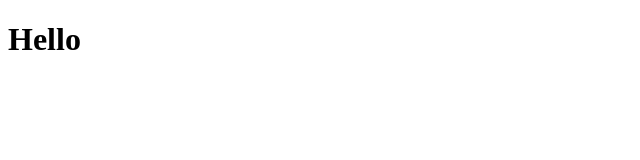
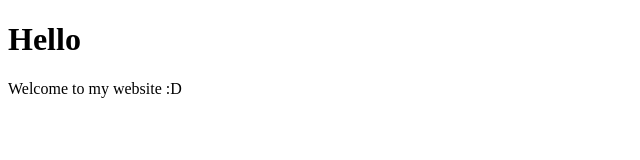
Before and after one commit to kc123552/kc-site, a plain HTML site: page index.html in a window 1280 px wide. Shown: the whole page, without its empty margins (0-640 px from the left). Drawn offline with Linux system fonts and the light colour scheme.

Commit message:
Update index.html

```diff
--- a/index.html
+++ b/index.html
@@ -7,5 +7,6 @@
 </head>
 <body>
     <h1>Hello</h1>
+    <p>Welcome to my website :D</p>
 </body>
 </html>
```
